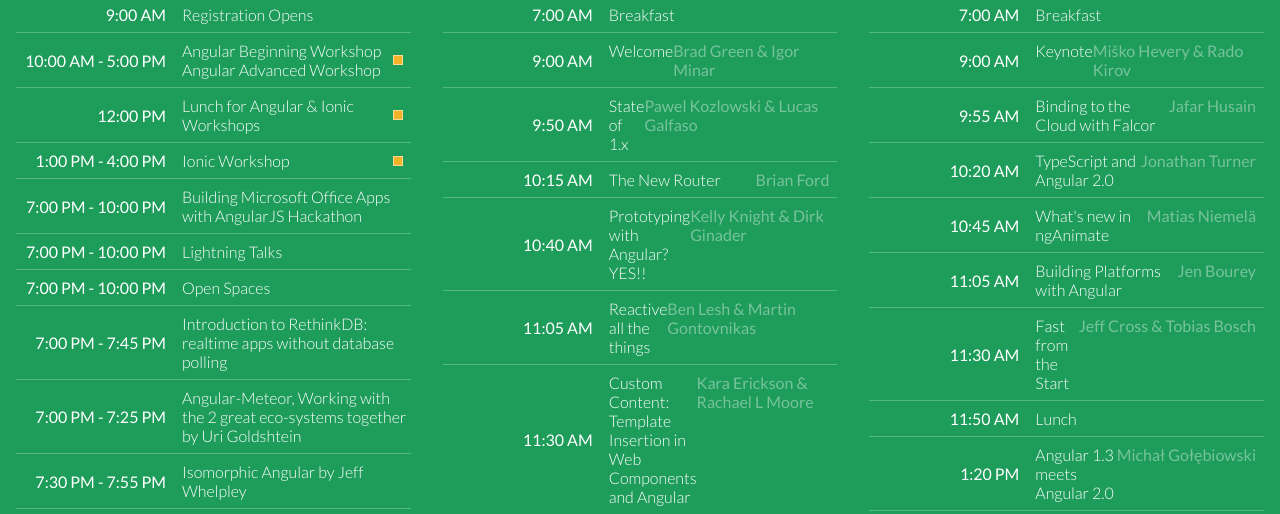
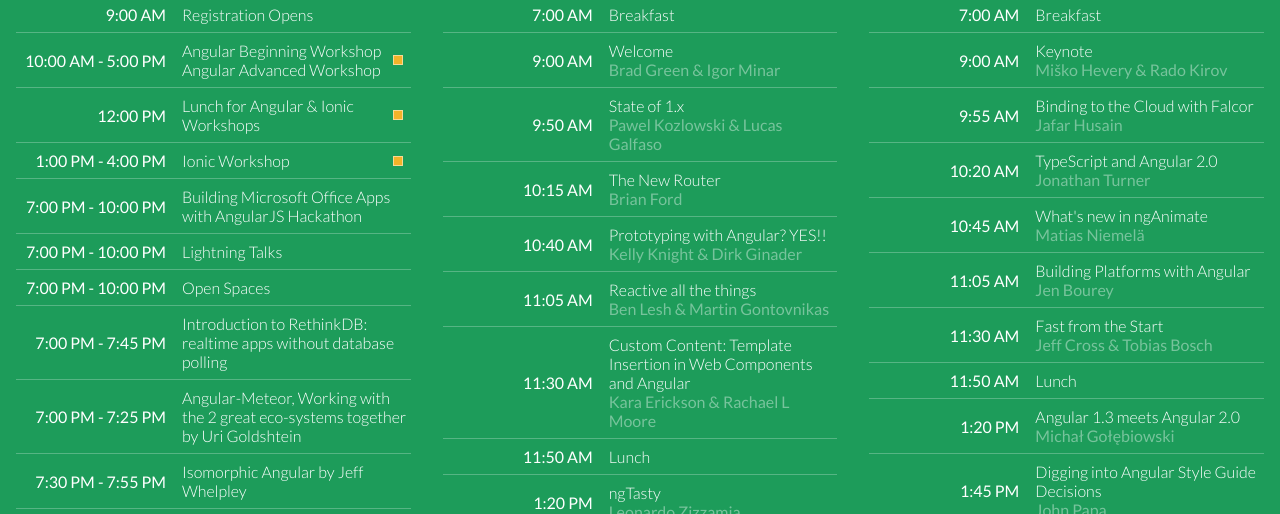
Before and after one commit to ng-conf/schedule-2015, a plain HTML site: page public/index.html in a window 1280 px wide. Shown: the part 214-728 px from the top of the page. Drawn offline with nearby package versions, Linux system fonts and the light colour scheme.

Commit message:
address overlap issue

```diff
--- a/public/schedule.css
+++ b/public/schedule.css
@@ -87,6 +87,12 @@
   border: 1px solid rgba(255, 255, 255, 0.5);
 }
 
+@media (max-width: 1600px) {
+  .DaySchedule__title__author {
+    flex-direction: column;
+  }
+}
+
 @media (max-width: 1200px) {
 
   .DaySchedule__title__author {
```
